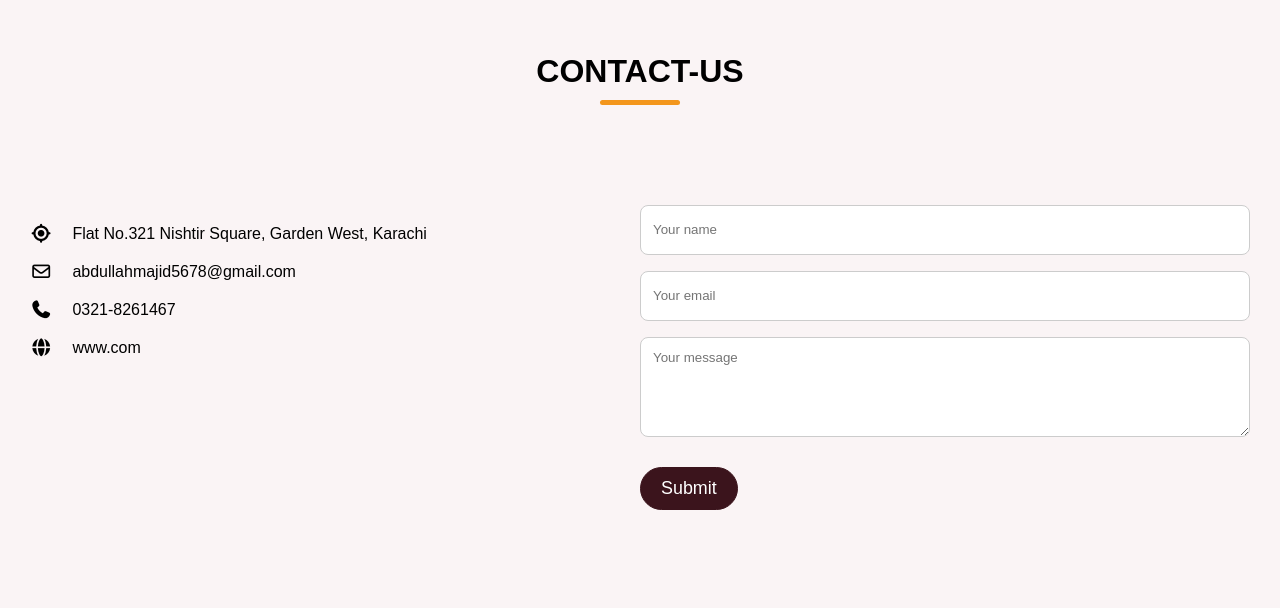
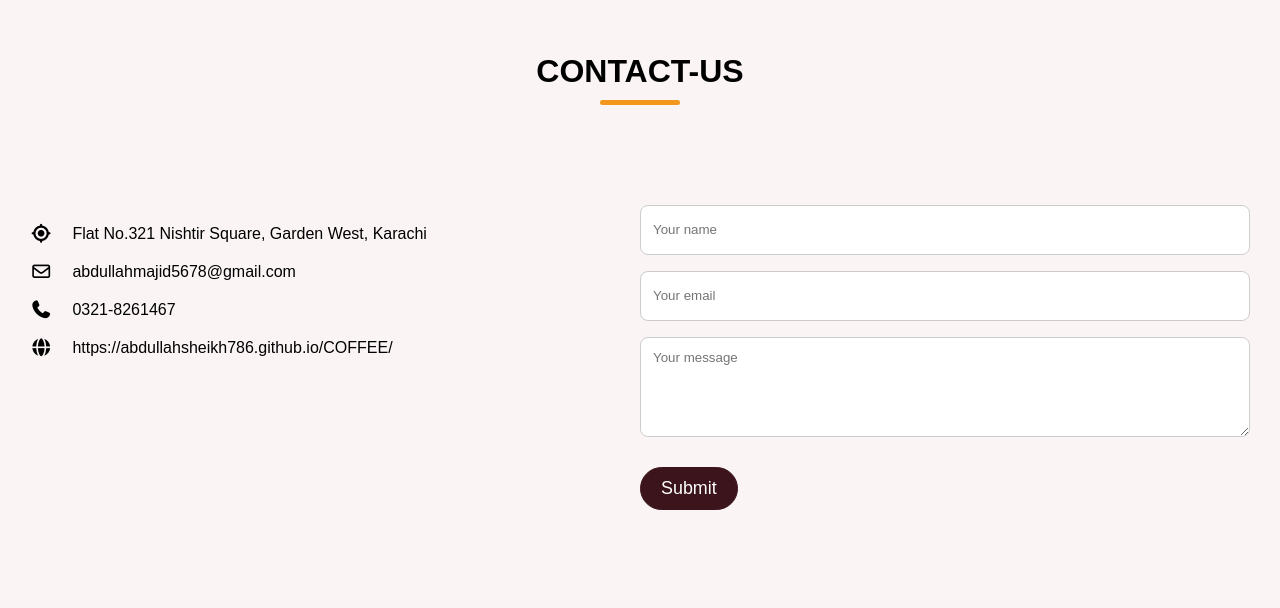
Before and after one commit to Abdullahsheikh786/COFFEE, a plain HTML site: page index.html in a window 1280 px wide. Shown: the part 4349-4957 px from the top of the page. Drawn offline with nearby package versions, Linux system fonts and the light colour scheme; a web font is replaced by a local one.

```diff
--- a/index.html
+++ b/index.html
@@ -240,7 +240,10 @@
 
                     <li class="contact-info">
                         <i class="fa-solid fa-globe"></i>
-                        <p>www.com </p>
+                         <a href="https://abdullahsheikh786.github.io/COFFEE/"
+                            target="_blank" style="color: black;">
+                            <p>https://abdullahsheikh786.github.io/COFFEE/</p>
+                        </a>
                     </li>
                 </ul>
 
```
